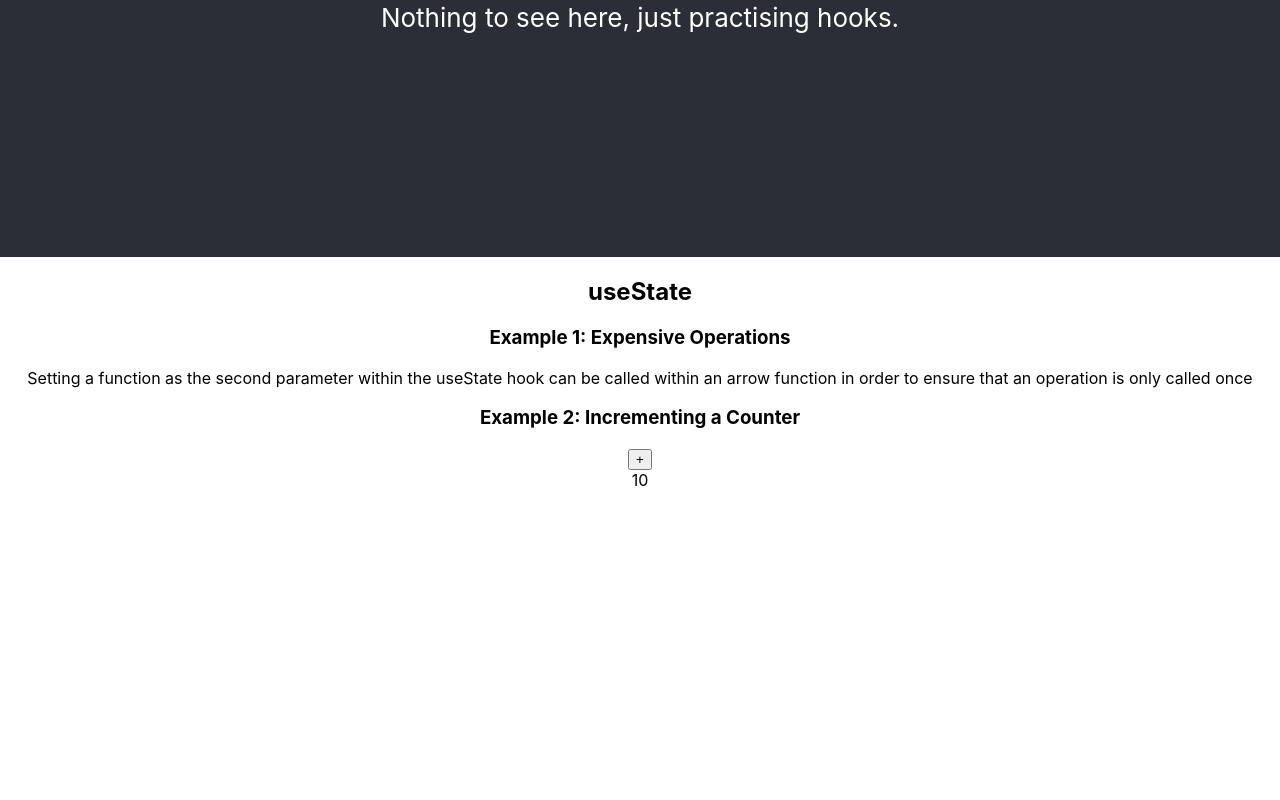
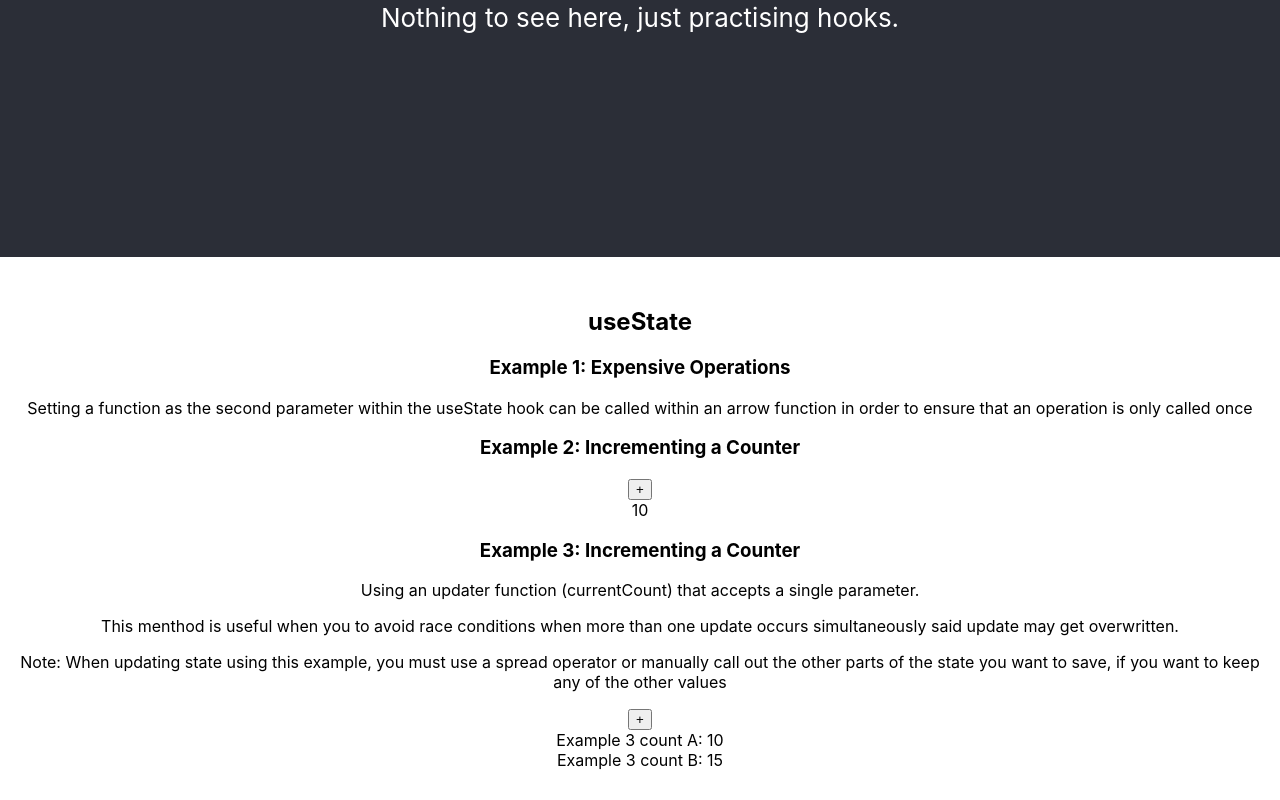
Before and after one commit to lokeam/hooksStudy, a React (Create React App) app: page / in a window 1280 px wide. Shown: the part 543-1343 px from the top of the page. Before the commit the page ends 1033 px from the top, so only its background shows below. Built offline with nearby package versions, Linux system fonts and the light colour scheme.

Commit message:
feat: add more edge, use cases + gotchas for useState

```diff
--- a/src/App.css
+++ b/src/App.css
@@ -20,3 +20,7 @@
 .App-link {
   color: #09d3ac;
 }
+
+.hero__copy {
+  padding: 30px 15px;
+}
--- a/src/App.js
+++ b/src/App.js
@@ -18,6 +18,7 @@ const App = () => {
 
   // Second example: Incrementing a counter
   const [ count, setCount ] = useState(10);
+  const [ {countExampleA, countExampleB}, setCountExample ] = useState({countExampleA: 10, countExampleB: 15});
   return (
     <div className="App">
       <header className="App-header">
@@ -38,7 +39,22 @@ const App = () => {
             <button onClick={ () => setCount(count + 1)}>+</button>
             <div>{count}</div>
           </div>
-
+          <div className="example">
+            <h3>Example 3: Incrementing a Counter</h3>
+            <p>Using an updater function (currentCount) that accepts a single parameter.</p>
+            <p>This menthod is useful when you <want></want> to avoid race conditions when more than one update occurs simultaneously said update may get overwritten.</p>
+            <p>Note: When updating state using this example, you must use a spread operator or manually call out the other parts of the state you want to save,
+                if you want to keep any of the other values</p>
+            <button
+              onClick={ () =>
+                setCountExample(currentState => ({
+                  ...currentState,
+                  countExampleA: currentState.countExampleA + 1
+                }))
+              }>+</button>
+            <div className="countExampleA">Example 3 count A: {countExampleA}</div>
+            <div className="countExampleB">Example 3 count B: {countExampleB}</div>
+          </div>
         </div>
       </section>
     </div>
```
Lines whose indentation alone changed are shown as unchanged.
